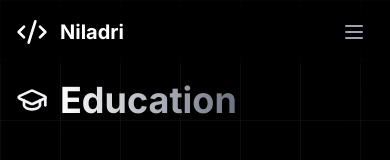
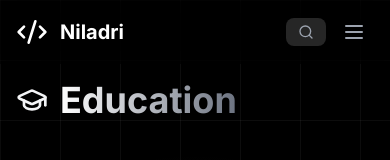
Before and after one commit to max-proj17/max-proj17.github.io, a Next.js app: page /education in a window 390 px wide. Shown: the top 160 px of the page. Built offline with nearby package versions, Linux system fonts and the light colour scheme.

Commit message:
Update the layout

```diff
--- a/src/components/Navbar.tsx
+++ b/src/components/Navbar.tsx
@@ -54,8 +54,9 @@ const Navbar = () => {
 							))}
 						</div>
 
-            {/* Mobile menu button */}
-            <div className="flex md:hidden">
+						{/* Mobile header right section */}
+						<div className="flex md:hidden items-center space-x-2">
+							<SearchDialog />
 							<button
 								className="p-2 text-gray-400 hover:text-white transition-colors"
 								onClick={() => setIsMenuOpen(!isMenuOpen)}
@@ -75,15 +76,11 @@ const Navbar = () => {
 						transition={{ duration: 0.2 }}
 					>
 						<div className="px-4 pt-2 pb-3 space-y-1">
-              <div className="px-3 py-2">
-                <SearchDialog />
-              </div>
 							{navLinks.map(link => (
 								<Link
 									key={link.path}
 									href={link.path}
-                  className={`block px-3 py-2 text-gray-400 hover:text-white transition-colors ${
-                    pathname === link.path ? 'bg-white/10 backdrop-blur-sm text-white' : ''
+									className={`block px-3 py-2 text-gray-400 hover:text-white transition-colors ${pathname === link.path ? 'bg-white/10 backdrop-blur-sm text-white' : ''
 										}`}
 									onClick={() => setIsMenuOpen(false)}
 								>
--- a/src/components/SearchDialog.tsx
+++ b/src/components/SearchDialog.tsx
@@ -116,10 +116,10 @@ const SearchDialog = () => {
 		return (
 			<button
 				onClick={() => setIsOpen(true)}
-        className="flex items-center space-x-2 px-3 py-1.5 text-gray-400 hover:text-white transition-colors bg-white/15 rounded-lg hover:bg-white/10 w-full sm:w-auto"
+				className="flex items-center space-x-2 px-3 py-1.5 text-gray-400 hover:text-white transition-colors bg-white/15 rounded-lg hover:bg-white/10"
 			>
 				<Search className="w-4 h-4" />
-        <span className="text-sm flex-grow text-left">Search ...</span>
+				<span className="text-sm hidden sm:block">Search ...</span>
 				<span className="hidden md:flex items-center space-x-1 px-1.5 py-0.5 text-xs bg-white/10 rounded">
 					<Command className="w-3 h-3" />
 					<span>K</span>
@@ -160,8 +160,7 @@ const SearchDialog = () => {
 									{results.map((result, index) => (
 										<button
 											key={result.path}
-                      className={`w-full px-4 py-3 text-left hover:bg-white/5 flex items-center justify-between ${
-                        index === selectedIndex ? 'bg-white/10' : ''
+											className={`w-full px-4 py-3 text-left hover:bg-white/5 flex items-center justify-between ${index === selectedIndex ? 'bg-white/10' : ''
 												}`}
 											onClick={() => {
 												router.push(result.path);
@@ -172,8 +171,7 @@ const SearchDialog = () => {
 												<div className="text-white font-medium">{result.title}</div>
 												<div className="text-sm text-gray-400">{result.description}</div>
 											</div>
-                      <ArrowRight className={`w-4 h-4 text-gray-400 ${
-                        index === selectedIndex ? 'opacity-100' : 'opacity-0'
+											<ArrowRight className={`w-4 h-4 text-gray-400 ${index === selectedIndex ? 'opacity-100' : 'opacity-0'
 												}`} />
 										</button>
 									))}
--- a/src/pages/Experience.tsx
+++ b/src/pages/Experience.tsx
@@ -117,13 +117,13 @@ const Experience = () => {
 								</div>
 
 								<div className="relative hidden md:block">
-									<div className="absolute inset-0">
+									<div className="absolute inset-0 group-hover:scale-105 transition-transform duration-500">
 										<img
 											src={exp.image}
 											alt={exp.company}
-											className="w-full h-full object-cover transition-transform duration-500 group-hover:scale-105"
+											className="w-full h-full object-cover"
 										/>
-										<div className="absolute inset-0 bg-gradient-to-r from-gray-800/80 to-transparent" />
+										<div className="absolute inset-0 bg-gradient-to-r from-gray-800/80 to-transparent group-hover:scale-105 transition-transform duration-500" />
 									</div>
 									<div className="relative h-full flex items-center justify-center">
 										<motion.a
```
Lines whose indentation alone changed are shown as unchanged.
